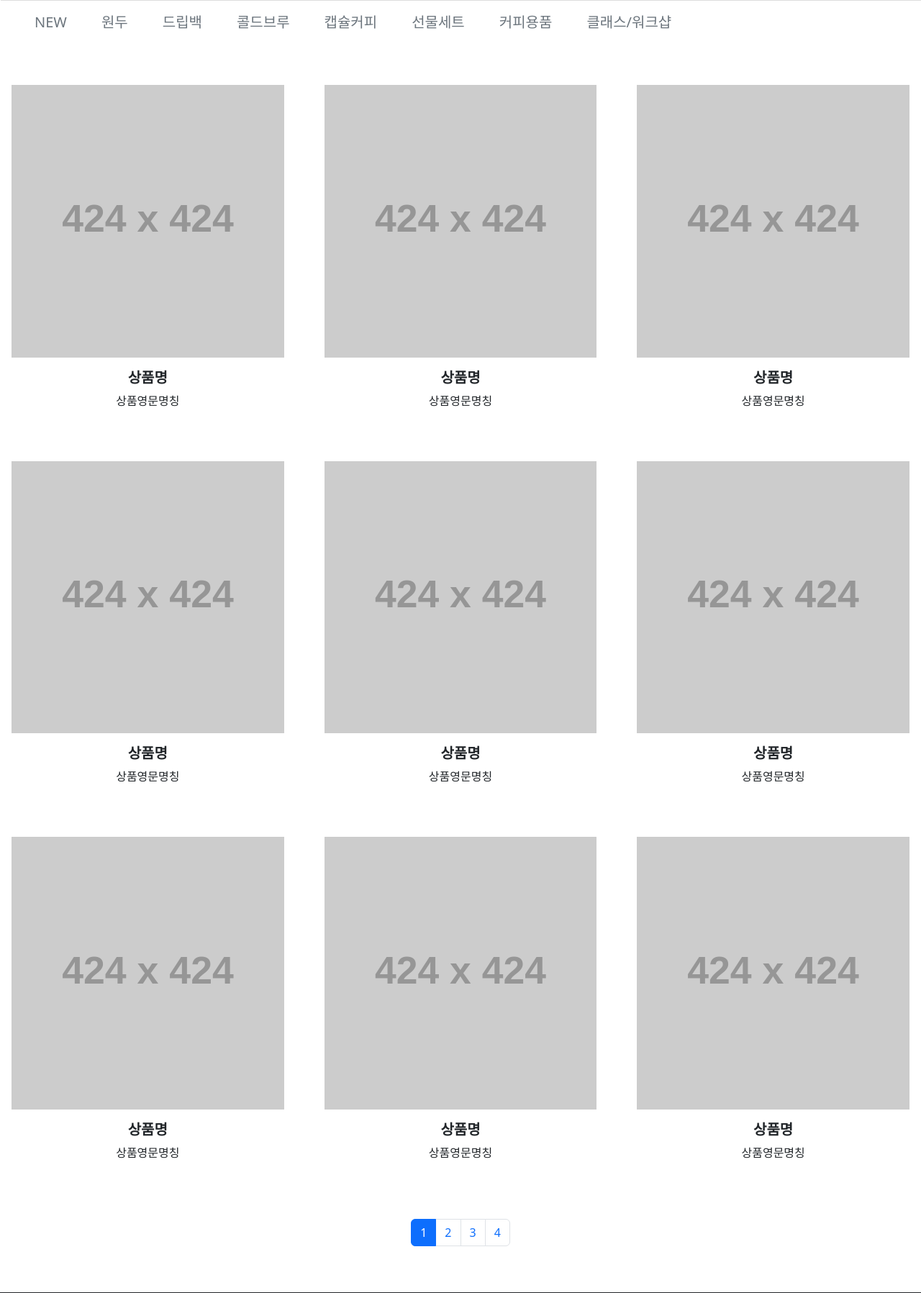
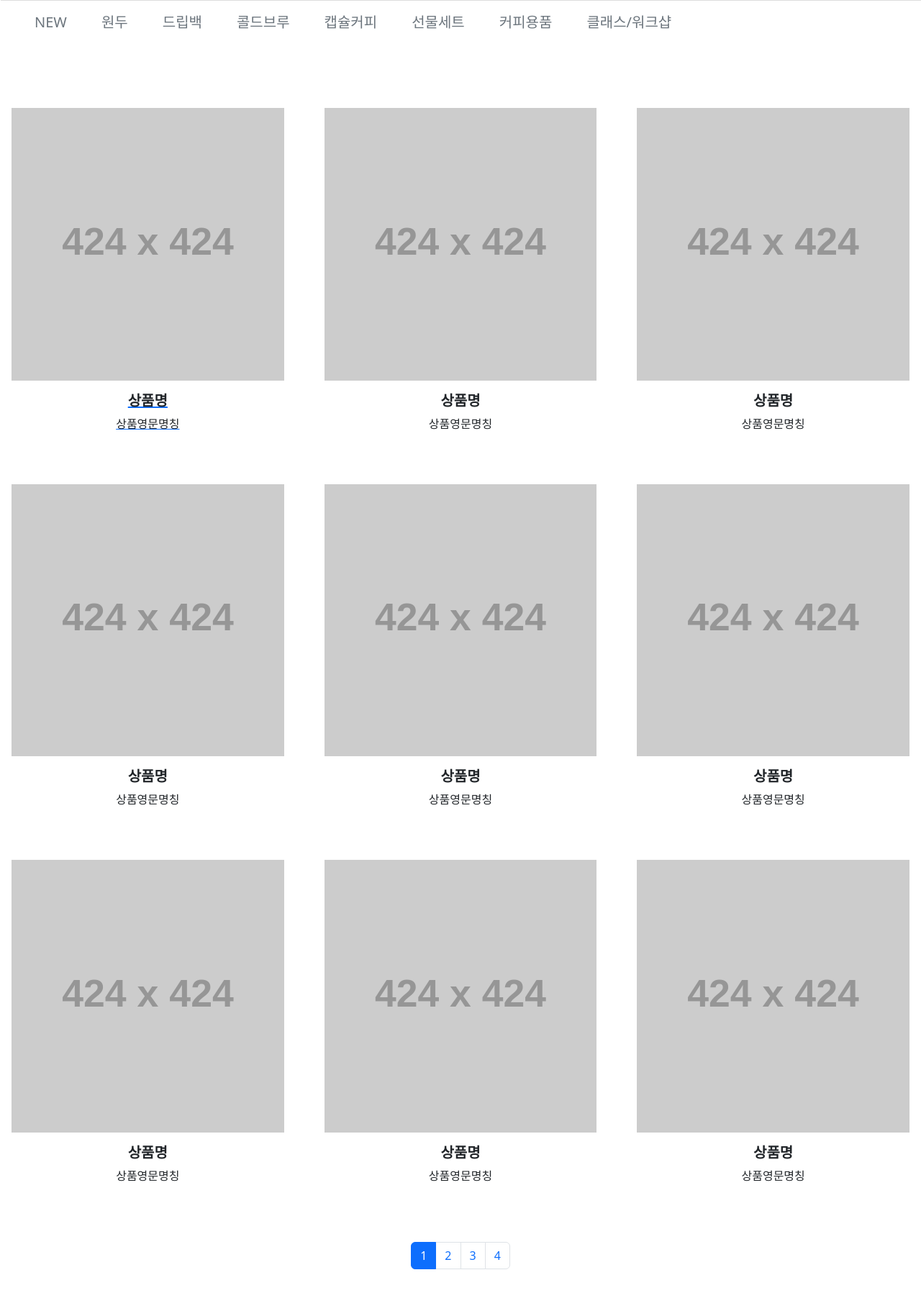
Before and after one commit to mgpo-98/Java-chip, a Django app: page /items/ in a window 1280 px wide. Shown: the part 73-1870 px from the top of the page at 72% size. Run offline with Django 3.2, Linux system fonts and the light colour scheme; grey boxes labelled with a size stand in for pictures from a placeholder-image service; some libraries are stand-ins or nearby versions.

Commit message:
UPDATE : items index 수정 [김태형]

```diff
--- a/items/templates/items/index.html
+++ b/items/templates/items/index.html
@@ -2,7 +2,7 @@
 {% extends 'base.html' %}
 {% block body %}
 <!-- 상품 카테고리 -->
-<div class="d-flex align-itmes-center fs-5 text-muted fw-light"style="margin-top:1rem">
+<div class="d-flex align-itmes-center fs-5 text-muted fw-light" style="margin-top:1rem">
     <p class="ms-5">NEW</p>
     <p class="ms-5">원두</p>
     <p class="ms-5">드립백</p>
@@ -13,7 +13,8 @@
     <p class="ms-5">클래스/워크샵</p>
 </div>
 <!-- 상품 목록 -->
-<div class="row row-cols-1 row-cols-md-3 g-4 my-3">
+<div class="row row-cols-1 row-cols-md-3 g-4 my-5">
+    <a href="{% url 'items:detail' 1 %}">
     <div class="col">
         <div class="card border border-0 p-3">
             <img src="https://dummyimage.com/424x424/7a7a7a/fff" alt="상품이미지예정">
@@ -23,6 +24,8 @@
             </div>
         </div>
     </div>
+    </a>
+    </a>
     <div class="col">
         <div class="card border border-0 p-3">
             <img src="https://dummyimage.com/424x424/7a7a7a/fff" alt="상품이미지예정">
```
